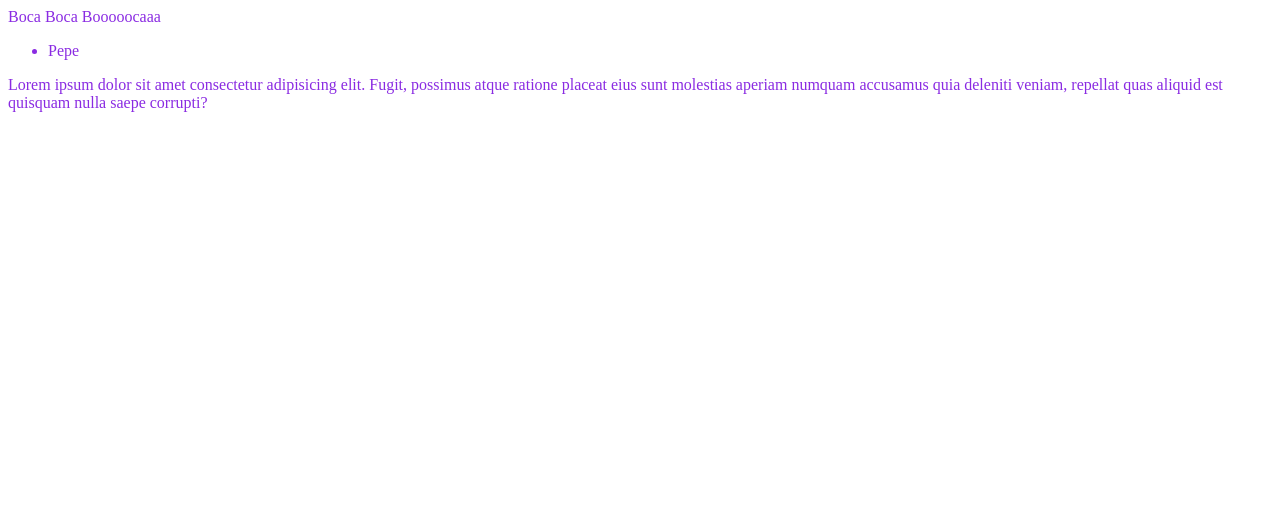
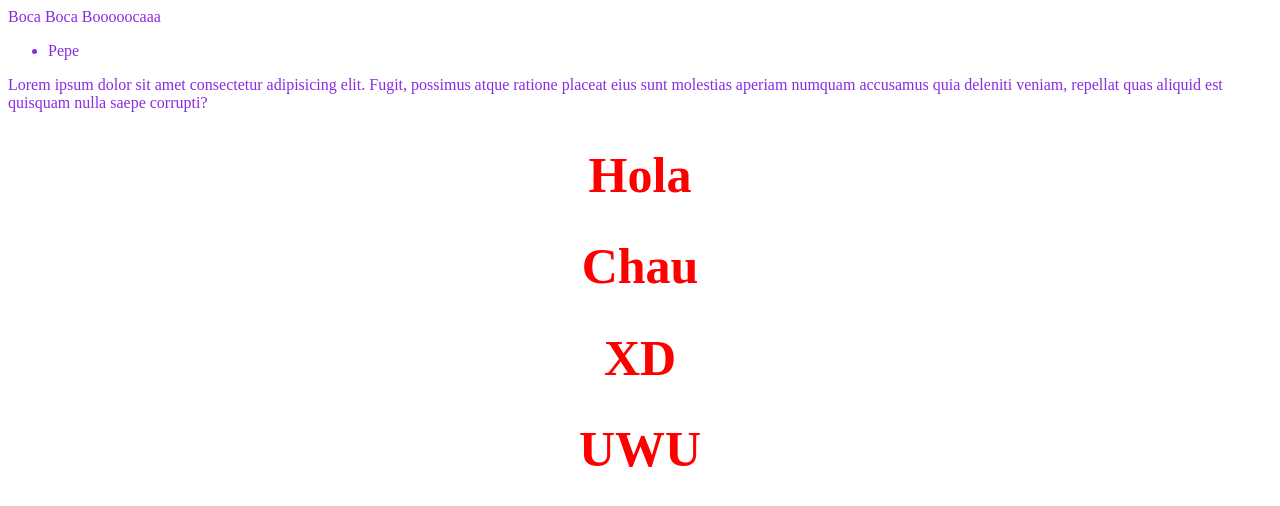
Before and after one commit to Pablo22128/apligit, a plain HTML site: page index.html in a window 1280 px wide. Drawn offline with Linux system fonts and the light colour scheme.

Commit message:
Ultimos cambios

```diff
--- a/estilos.css
+++ b/estilos.css
@@ -1,3 +1,8 @@
 *{
     color: blueviolet;
 }
+h1{
+    color: red;
+    font-size: 50px;
+    text-align: center;
+}
--- a/index.html
+++ b/index.html
@@ -12,6 +12,9 @@
         <li>Pepe</li>
     </ul>
     <p>Lorem ipsum dolor sit amet consectetur adipisicing elit. Fugit, possimus atque ratione placeat eius sunt molestias aperiam numquam accusamus quia deleniti veniam, repellat quas aliquid est quisquam nulla saepe corrupti?</p>
-
+    <h1>Hola</h1>
+    <h1>Chau</h1>
+    <h1>XD</h1>
+    <h1>UWU</h1>
 </body>
 </html>
```
